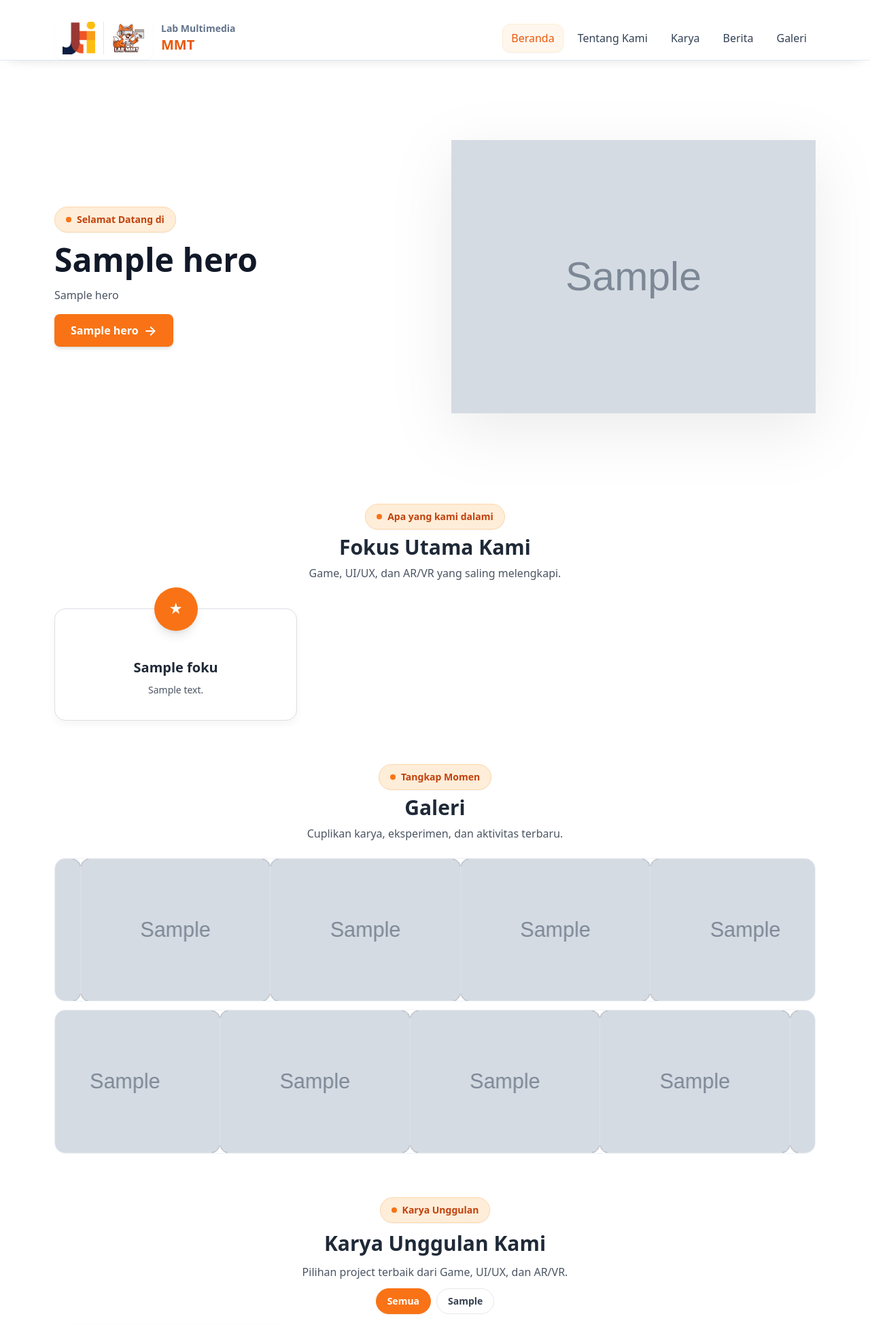
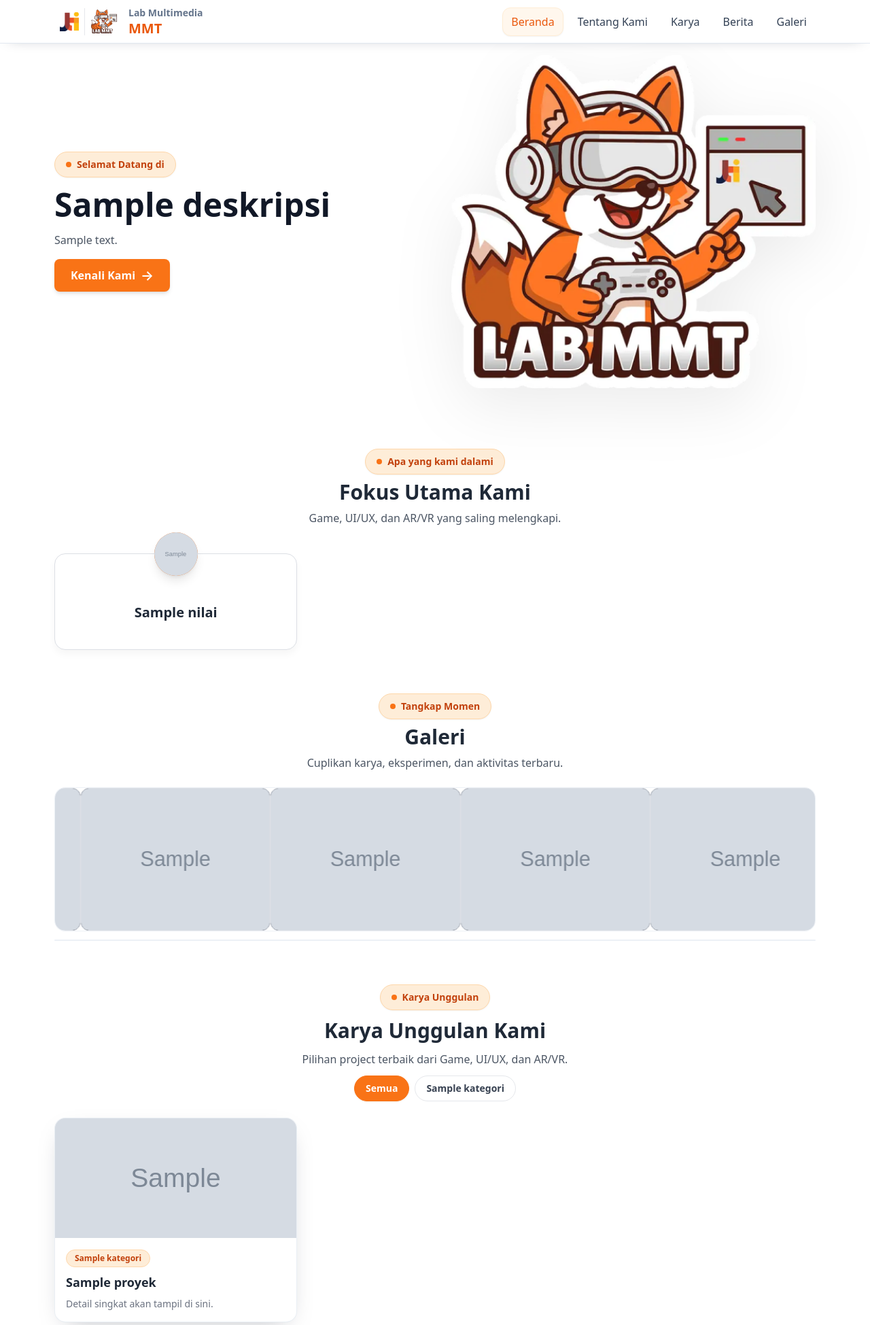
Before and after one commit to furalmiqbadi/pbl, a PHP site: page /index.php in a window 1280 px wide. Shown: the top 1949 px of the page at 68% size. Run offline with PHP 8.4, Linux system fonts and the light colour scheme; tables that the repository leaves empty or names only in its code hold one stand-in row (values such as "Sample post"); grey boxes marked "Sample" are stand-in pictures; some libraries are stand-ins or nearby versions.

Commit message:
Update ui jadi better

```diff
--- a/layouts/footer.php
+++ b/layouts/footer.php
@@ -56,7 +56,7 @@
 
         <!-- Copyright -->
         <div class="border-t border-gray-700 mt-8 pt-6 text-center">
-            <p class="text-sm text-gray-400">┬⌐ 2025 Lab Multimedia MMT. Semua hak cipta dilindungi</p>
+            <p class="text-sm text-gray-400">@ 2025 Lab Multimedia MMT.</p>
         </div>
     </div>
 </footer>
--- a/layouts/header.php
+++ b/layouts/header.php
@@ -1,4 +1,3 @@
-<!-- HEADER.PHP -->
 <?php
 $basePath = '/pbl';
 $currentPage = basename($_SERVER['SCRIPT_NAME']);
@@ -10,23 +9,21 @@ $navItems = [
     ['label' => 'Galeri', 'href' => $basePath . '/view/gallery.php'],
 ];
 ?>
-<header id="header" class="sticky top-0 z-50 bg-white border-b border-slate-200 shadow-[0_6px_20px_-14px_rgba(15,23,42,0.35)] transition-transform duration-300 will-change-transform">
-    <div class="max-w-6xl mx-auto px-4">
-        <div class="flex items-center justify-between h-16">
-            <!-- Logo -->
-            <a href="<?php echo $basePath; ?>/index.php" class="flex items-center space-x-3 group">
-                <div class="flex items-center space-x-3 bg-white px-3 py-2 rounded-xl shadow-sm">
-                    <img src="<?php echo $basePath; ?>/assets/images/jtiLogo.png" alt="Logo JTI" class="h-12 w-12 object-contain" onerror="this.src='<?php echo $basePath; ?>/assets/images/image.png'">
-                    <span class="w-px h-12 bg-gray-200"></span>
-                    <img src="<?php echo $basePath; ?>/assets/images/mmtLogo.png" alt="Lab MMT Maskot" class="h-12 w-12 object-contain">
+<header id="header" class="fixed w-full top-0 z-50 bg-white/90 backdrop-blur border-b border-slate-200 shadow-[0_6px_20px_-14px_rgba(15,23,42,0.35)] transition-transform duration-300 will-change-transform h-16">
+    <div class="max-w-6xl mx-auto px-4 h-full">
+        <div class="flex items-center justify-between h-full">
+            <a href="<?php echo $basePath; ?>/index.php" class="flex items-center space-x-2 group">
+                <div class="flex items-center space-x-2 px-2 py-1.5">
+                    <img src="<?php echo $basePath; ?>/assets/images/jtiLogo.png" alt="Logo JTI" class="h-7 w-7 object-contain" onerror="this.src='<?php echo $basePath; ?>/assets/images/image.png'">
+                    <span class="w-px h-10 bg-gray-200"></span>
+                    <img src="<?php echo $basePath; ?>/assets/images/mmtLogo.png" alt="Lab MMT Maskot" class="h-10 w-10 object-contain">
                 </div>
-                <div class="flex flex-col leading-tight">
+                <div class="flex flex-col leading-tight ml-1">
                     <span class="text-sm font-semibold text-slate-500 group-hover:text-orange-600 transition">Lab Multimedia</span>
-                    <span class="text-xl font-extrabold text-orange-600">MMT</span>
+                    <span class="text-xl font-extrabold text-orange-600 leading-tight">MMT</span>
                 </div>
             </a>
 
-            <!-- Navbar Desktop -->
             <nav class="hidden md:flex items-center space-x-2">
                 <?php foreach ($navItems as $item):
                     $isActive = $currentPage === basename($item['href']);
@@ -40,7 +37,6 @@ $navItems = [
                 <?php endforeach; ?>
             </nav>
 
-            <!-- Mobile Menu Button -->
             <button id="mobile-menu-btn" class="md:hidden text-gray-700 focus:outline-none p-2 rounded-lg border border-slate-200">
                 <svg class="w-6 h-6" fill="none" stroke="currentColor" viewBox="0 0 24 24">
                     <path stroke-linecap="round" stroke-linejoin="round" stroke-width="2" d="M4 6h16M4 12h16M4 18h16"></path>
@@ -48,8 +44,7 @@ $navItems = [
             </button>
         </div>
 
-        <!-- Mobile Menu -->
-        <nav id="mobile-menu" class="hidden md:hidden pb-4 space-y-1 border-t border-slate-200 pt-3">
+        <nav id="mobile-menu" class="hidden md:hidden pb-4 space-y-1 border-t border-slate-200 pt-3 bg-white/90 backdrop-blur absolute left-0 right-0 px-4 shadow-lg">
             <?php foreach ($navItems as $item):
                 $isActive = $currentPage === basename($item['href']);
                 $activeClass = $isActive
@@ -72,12 +67,20 @@ $navItems = [
         let lastY = window.scrollY;
         window.addEventListener('scroll', () => {
             const currentY = window.scrollY;
-            const goingDown = currentY > lastY && currentY > 80;
+            const goingDown = currentY > lastY && currentY > 50;
             header.classList.toggle('-translate-y-full', goingDown);
             if (!goingDown) {
                 header.classList.remove('-translate-y-full');
             }
             lastY = currentY;
         }, { passive: true });
+
+        const btn = document.getElementById('mobile-menu-btn');
+        const menu = document.getElementById('mobile-menu');
+        if(btn && menu) {
+            btn.addEventListener('click', () => {
+                menu.classList.toggle('hidden');
+            });
+        }
     })();
 </script>
--- a/model/HomeModel.php
+++ b/model/HomeModel.php
@@ -9,127 +9,105 @@ class HomeModel {
     }
 
     public function getHero(): array {
-        $fallback = [
-            'title' => 'Selamat Datang di Lab Multimedia',
-            'subtitle' => 'Bangun pengalaman interaktif lewat game, UI/UX, dan AR/VR.',
-            'cta' => 'Kenali Kami',
-            'image' => 'assets/images/mmtLogo.png',
-        ];
-
         if ($this->db === null) {
-            return $fallback;
+            return [];
         }
 
         try {
-            $sql = "SELECT title, subtitle, cta_label, cta, image_path, image FROM hero LIMIT 1";
+            // Gunakan deskripsi sebagai teks hero, gambar ambil dari nilai (jika ada)
+            $sql = "SELECT judul, isi_deskripsi FROM deskripsi ORDER BY id LIMIT 1";
             $stmt = $this->db->query($sql);
+            $hero = ['title' => '', 'subtitle' => '', 'cta' => 'Kenali Kami', 'image' => 'assets/images/mmtLogo.png'];
             if ($stmt) {
                 $row = $stmt->fetch();
                 if ($row) {
-                    return [
-                        'title' => trim($row['title'] ?? '') ?: $fallback['title'],
-                        'subtitle' => trim($row['subtitle'] ?? '') ?: $fallback['subtitle'],
-                        'cta' => trim($row['cta_label'] ?? $row['cta'] ?? '') ?: $fallback['cta'],
-                        'image' => trim($row['image_path'] ?? $row['image'] ?? '') ?: $fallback['image'],
-                    ];
+                    $hero['title'] = trim($row['judul'] ?? '');
+                    $hero['subtitle'] = trim($row['isi_deskripsi'] ?? '');
                 }
             }
+
+            $imgStmt = $this->db->query("SELECT gambar_nilai FROM nilai ORDER BY id LIMIT 1");
+            if ($imgStmt) {
+                $imgRow = $imgStmt->fetch();
+                if ($imgRow) {
+                    $hero['image'] = trim($imgRow['gambar_nilai'] ?? '');
+                }
+            }
+
+            return $hero;
         } catch (Throwable $e) {
-            // gunakan fallback
+            return [];
         }
-
-        return $fallback;
     }
 
     public function getFokus(): array {
-        $fallback = [
-            ['title' => 'Game Development', 'text' => 'Rancang gameplay, art, dan deployment multi-platform.'],
-            ['title' => 'UI/UX Design', 'text' => 'Prototyping, usability testing, dan design system yang konsisten.'],
-            ['title' => 'AR/VR', 'text' => 'Immersive experience untuk training, edukasi, dan hiburan.'],
-        ];
-
         if ($this->db === null) {
-            return $fallback;
+            return [];
         }
 
         try {
-            $sql = "SELECT title, description, text FROM fokus ORDER BY COALESCE(position, sort_order, 999999), id";
+            $sql = "SELECT judul, gambar_nilai FROM nilai ORDER BY id LIMIT 3";
             $stmt = $this->db->query($sql);
             if ($stmt) {
                 $rows = $stmt->fetchAll();
                 $data = [];
                 foreach ($rows as $row) {
                     $data[] = [
-                        'title' => trim($row['title'] ?? '') ?: 'Tanpa Judul',
-                        'text' => trim($row['description'] ?? $row['text'] ?? '') ?: '',
+                        'title' => trim($row['judul'] ?? ''),
+                        'text' => '', // detail belum ada di tabel nilai
+                        'image' => trim($row['gambar_nilai'] ?? ''),
                     ];
                 }
-                if (!empty($data)) {
-                    return $data;
-                }
+                return $data;
             }
         } catch (Throwable $e) {
-            // fallback
+            return [];
         }
 
-        return $fallback;
+        return [];
     }
 
     public function getKarya(): array {
-        $fallback = [
-            ['title' => 'Project A', 'category' => 'Game', 'image' => 'assets/images/jtiLogo.png'],
-            ['title' => 'Project B', 'category' => 'UI/UX', 'image' => 'assets/images/jtiLogo.png'],
-            ['title' => 'Project C', 'category' => 'AR/VR', 'image' => 'assets/images/jtiLogo.png'],
-        ];
-
         if ($this->db === null) {
-            return $fallback;
+            return [];
         }
 
         try {
-            $sql = "SELECT title, category, image_path, thumbnail, image FROM karya ORDER BY created_at DESC, id DESC";
+            $sql = "SELECT dp.judul, dp.isi_proyek, dp.gambar_proyek, k.nama_kategori FROM daftar_proyek dp LEFT JOIN kategori k ON dp.kategori_id = k.id ORDER BY dp.id DESC";
             $stmt = $this->db->query($sql);
             if ($stmt) {
                 $rows = $stmt->fetchAll();
                 $data = [];
                 foreach ($rows as $row) {
                     $data[] = [
-                        'title' => trim($row['title'] ?? '') ?: 'Tanpa Judul',
-                        'category' => trim($row['category'] ?? '') ?: 'Lainnya',
-                        'image' => trim($row['image_path'] ?? $row['thumbnail'] ?? $row['image'] ?? ''),
+                        'title' => trim($row['judul'] ?? ''),
+                        'category' => trim($row['nama_kategori'] ?? ''),
+                        'image' => trim($row['gambar_proyek'] ?? ''),
                     ];
                 }
-                if (!empty($data)) {
-                    return $data;
-                }
+                return $data;
             }
         } catch (Throwable $e) {
-            // fallback
+            return [];
         }
 
-        return $fallback;
+        return [];
     }
 
     public function getArtikel(): array {
-        $fallback = [
-            ['title' => 'Artikel 1', 'date' => '2025-08-12', 'excerpt' => 'Consectetur adipiscing elit. Integer semper mattis nulla.', 'image' => 'assets/images/jtiLogo.png'],
-            ['title' => 'Artikel 2', 'date' => '2025-08-12', 'excerpt' => 'Aliquam erat volutpat. Proin sit amet eros sed lorem.', 'image' => 'assets/images/jtiLogo.png'],
-            ['title' => 'Artikel 3', 'date' => '2025-08-12', 'excerpt' => 'Pellentesque vel feugiat turpis purus.', 'image' => 'assets/images/jtiLogo.png'],
-        ];
-
         if ($this->db === null) {
-            return $fallback;
+            return [];
         }
 
         try {
-            $sql = "SELECT title, published_at, date, excerpt, summary, image_path, image FROM artikel ORDER BY published_at DESC, id DESC";
+            $sql = "SELECT ba.judul, ba.isi_berita, ba.gambar_berita, ba.created_at, k.nama_kategori FROM berita_artikel ba LEFT JOIN kategori k ON ba.kategori_id = k.id ORDER BY ba.created_at DESC, ba.id DESC LIMIT 3";
             $stmt = $this->db->query($sql);
             if ($stmt) {
                 $rows = $stmt->fetchAll();
                 $data = [];
                 foreach ($rows as $row) {
-                    $rawDate = $row['published_at'] ?? $row['date'] ?? null;
-                    $displayDate = $rawDate;
+                    $rawDate = $row['created_at'] ?? null;
+                    $displayDate = '';
                     if ($rawDate) {
                         $timestamp = strtotime($rawDate);
                         if ($timestamp !== false) {
@@ -138,68 +116,49 @@ class HomeModel {
                     }
 
                     $data[] = [
-                        'title' => trim($row['title'] ?? '') ?: 'Tanpa Judul',
+                        'title' => trim($row['judul'] ?? ''),
                         'date' => $displayDate ?: '',
-                        'excerpt' => trim($row['excerpt'] ?? $row['summary'] ?? '') ?: '',
-                        'image' => trim($row['image_path'] ?? $row['image'] ?? ''),
+                        'excerpt' => trim($row['isi_berita'] ?? ''),
+                        'image' => trim($row['gambar_berita'] ?? ''),
                     ];
                 }
-                if (!empty($data)) {
-                    return $data;
-                }
+                return $data;
             }
         } catch (Throwable $e) {
-            // fallback
+            return [];
         }
 
-        return $fallback;
+        return [];
     }
 
     public function getGallery(): array {
-        $fallback = [
-            ['image' => 'assets/images/jtiLogo.png'],
-            ['image' => 'assets/images/mmtLogo.png'],
-            ['image' => 'assets/images/jtiLogo.png'],
-            ['image' => 'assets/images/mmtLogo.png'],
-            ['image' => 'assets/images/jtiLogo.png'],
-            ['image' => 'assets/images/mmtLogo.png'],
-            ['image' => 'assets/images/jtiLogo.png'],
-            ['image' => 'assets/images/mmtLogo.png'],
-        ];
-
         if ($this->db === null) {
-            return $fallback;
+            return [];
         }
 
         try {
-            $sql = "SELECT image_path, image FROM gallery ORDER BY created_at DESC, id DESC";
+            $sql = "SELECT gambar_galeri FROM galeri ORDER BY id DESC LIMIT 16";
             $stmt = $this->db->query($sql);
             if ($stmt) {
                 $rows = $stmt->fetchAll();
                 $data = [];
                 foreach ($rows as $row) {
-                    $src = trim($row['image_path'] ?? $row['image'] ?? '');
+                    $src = trim($row['gambar_galeri'] ?? '');
                     if ($src !== '') {
                         $data[] = ['image' => $src];
                     }
                 }
-                if (!empty($data)) {
-                    return $data;
-                }
+                return $data;
             }
         } catch (Throwable $e) {
-            // fallback
+            return [];
         }
 
-        return $fallback;
+        return [];
     }
 
     public function getGalleryRows(): array {
         $items = $this->getGallery();
-        // Pastikan tersedia minimal 16 item untuk 2 baris penuh
-        while (count($items) < 16) {
-            $items = array_merge($items, $items);
-        }
         $top = array_slice($items, 0, 8);
         $bottom = array_slice($items, 8, 8);
         return ['top' => $top, 'bottom' => $bottom];
--- a/view/home.php
+++ b/view/home.php
@@ -1,4 +1,4 @@
-<main class="max-w-6xl mx-auto px-4 py-12 space-y-16">
+<main class="max-w-6xl mx-auto px-4 pt-14 pb-12 space-y-16">
     <!-- Hero -->
     <section class="grid md:grid-cols-2 gap-12 items-center">
         <div class="space-y-4">
@@ -33,8 +33,12 @@
         <div class="grid md:grid-cols-3 gap-6 items-stretch">
             <?php foreach ($fokusItems as $fokus): ?>
             <div class="relative bg-white rounded-2xl card-outline p-8 pt-14 flex flex-col items-center text-center h-full">
-                <div class="absolute -top-8 bg-orange-500 text-white rounded-full w-16 h-16 flex items-center justify-center shadow-lg">
-                    <span class="text-xl">★</span>
+                <div class="absolute -top-8 bg-orange-500 rounded-full w-16 h-16 flex items-center justify-center shadow-lg overflow-hidden">
+                    <?php if (!empty($fokus['image'])): ?>
+                        <img src="<?php echo h($fokus['image']); ?>" alt="<?php echo h($fokus['title'] ?? ''); ?>" class="w-full h-full object-cover">
+                    <?php else: ?>
+                        <span class="text-xl text-white">★</span>
+                    <?php endif; ?>
                 </div>
                 <h3 class="text-xl font-semibold mb-2 mt-4 text-gray-800"><?php echo h($fokus['title'] ?? ''); ?></h3>
                 <p class="text-gray-600 text-sm leading-relaxed"><?php echo h($fokus['text'] ?? ''); ?></p>
```
Also changed, not shown: index.php (+29 -4 lines).
